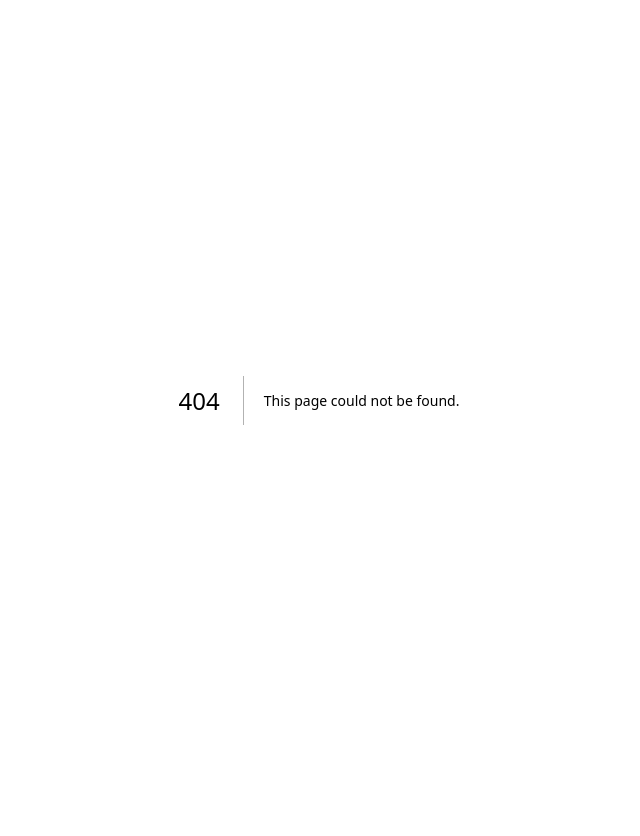
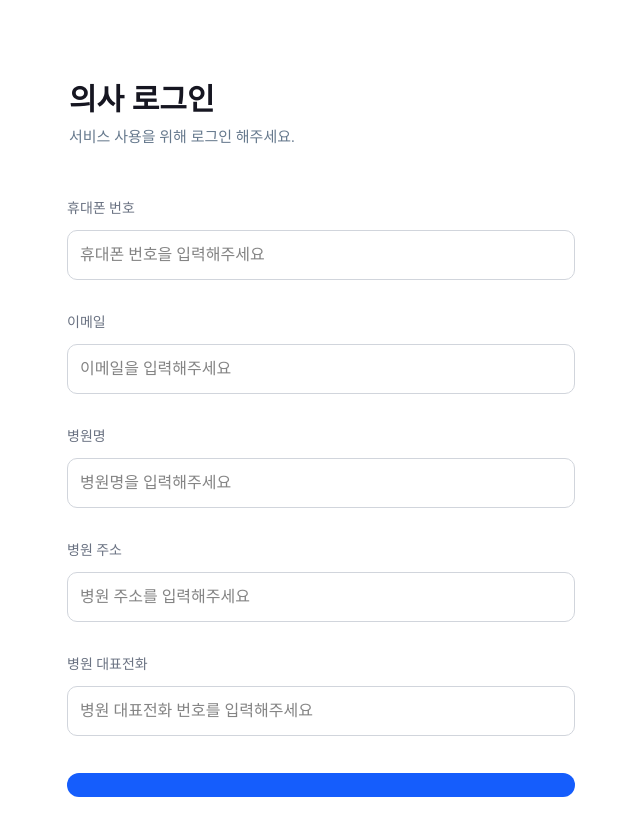
Before and after one commit to illunicollaborator/aiortho_aura, a Next.js app: page /hospital-registration in a window 1280 px wide. Before the commit this address had no page. Shown: the top 836 px of the page, without its empty margins (321-961 px from the left). Before the commit the page ends 800 px from the top, so only its background shows below. Built offline with nearby package versions, Linux system fonts and the light colour scheme.

Commit message:
hospital registration complete

```diff
--- /dev/null
+++ b/app/hospital-registration/HospitalSignupForm.jsx
@@ -0,0 +1,116 @@
+'use client'
+import React, { useState } from "react";
+import InputField from "../doctor-login/components/InputField";
+import SubmitButton from "../doctor-login/components/Button";
+import Text from "../doctor-login/components/Text";
+
+const SignupForm = () => {
+  const [formValues, setFormValues] = useState({
+    phoneNumber: "",
+    email: "",
+    hospitalName: "",
+    hospitalAddress: "",
+    hospitalPhone: "",
+  });
+
+  const handleChange = (e) => {
+    const { name, value } = e.target;
+    setFormValues({
+      ...formValues,
+      [name]: value
+    });
+  };
+
+  const handleSubmit = (e) => {
+    e.preventDefault();
+  };
+
+  // Check if any field is filled
+  const hasFilledFields = Object.values(formValues).some(value => value.trim() !== "");
+
+  // Determine button color based on whether fields are filled
+  const buttonColor = hasFilledFields ? "#0054A6" : "#BDD5FF"; // Red if filled, original blue if empty
+
+  return (
+    <form onSubmit={handleSubmit} className="pl-1 mt-6 ">
+      {/* Phone Number Field */}
+      <InputField
+        id="phoneNumber"
+        name="phoneNumber"
+        label="휴대폰 번호"
+        value={formValues.phoneNumber}
+        placeholders={'휴대폰 번호을 입력해주세요'}
+        fonts={'Pretendard Variable'}
+        fontWeight={600}
+        fontSize='13px'
+        colors='#8395AC'
+        onChange={handleChange}
+      />
+
+      {/* Email Field */}
+      <InputField
+        id="email"
+        name="email"
+        label="이메일"
+        value={formValues.email}
+        placeholders={'이메일을 입력해주세요'}
+        fonts='Pretendard Variable'
+        fontWeight={600}
+        fontSize='13px'
+        colors='#8395AC'
+        onChange={handleChange}
+      />
+
+      {/* Hospital Name Field */}
+      <InputField
+        id="hospitalName"
+        name="hospitalName"
+        label="병원명"
+        value={formValues.hospitalName}
+        placeholders={'병원명을 입력해주세요'}
+        fonts={'Pretendard Variable'}
+        fontWeight={600}
+        fontSize='13px'
+        colors='#8395AC'
+        onChange={handleChange}
+      />
+
+      {/* Hospital Address Field */}
+      <InputField
+        id="hospitalAddress"
+        name="hospitalAddress"
+        label="병원 주소"
+        value={formValues.hospitalAddress}
+        placeholders={'병원 주소를 입력해주세요'}
+        fonts={'Pretendard Variable'}
+        fontWeight={600}
+        fontSize='13px'
+        colors='#8395AC'
+        onChange={handleChange}
+      />
+
+      {/* Hospital Phone Field */}
+      <InputField
+        id="hospitalPhone"
+        name="hospitalPhone"
+        label="병원 대표전화"
+        value={formValues.hospitalPhone}
+        placeholders={'병원 대표전화 번호를 입력해주세요'}
+        fonts={'Pretendard Variable'}
+        fontWeight={600}
+        fontSize='13px'
+        colors='#8395AC'
+        onChange={handleChange}
+      />
+
+      {/* Submit Button with conditional color */}
+      <SubmitButton
+        bgcolor={buttonColor}
+        fieldName='등록 신청'
+        type='submit'
+      />
+    </form>
+  );
+};
+
+export default SignupForm;
--- /dev/null
+++ b/app/hospital-registration/page.js
@@ -0,0 +1,29 @@
+ import Footer from "../../components/Defult_components/Footer"
+import Nav from "../../components/Defult_components/Nav"
+import Text from "../doctor-login/components/Text"
+import SignupForm from "./HospitalSignupForm"
+
+
+
+
+function page() {
+    return (
+        <div className="w-[100vw] flex items-center justify-start flex-col pt-[72px]  " style={{ height: 'calc(100vh - 72px)' }} >
+            {/* <Nav/> */}
+            <div className=' w-full md:w-full lg:w-[40vw] mt-2  px-[4vw] lg:px-[0px]     '>
+                <div className="flex ietms-start flex-col mb-[10vh] ">
+
+                    <Text fonts={'Pretendard Variable'} fontWeight={900} TextSize='30px' TextChildrem='의사 로그인' color='#161621' Line_height='40px' paddingLeft='6px' />
+                    <div className="mb-[25px] mt-[5px]">
+                        <Text fonts={'Pretendard Variable'} fontWeight={400} TextSize='15px' TextChildrem='서비스 사용을 위해 로그인 해주세요.' color='#66798D' Line_height='22px' paddingLeft='6px' marginTops={'15px'} />
+                    </div>
+                <SignupForm />
+                </div>
+
+            </div>
+ {/* <Footer/> */}
+        </div>
+    )
+}
+
+export default page
```
